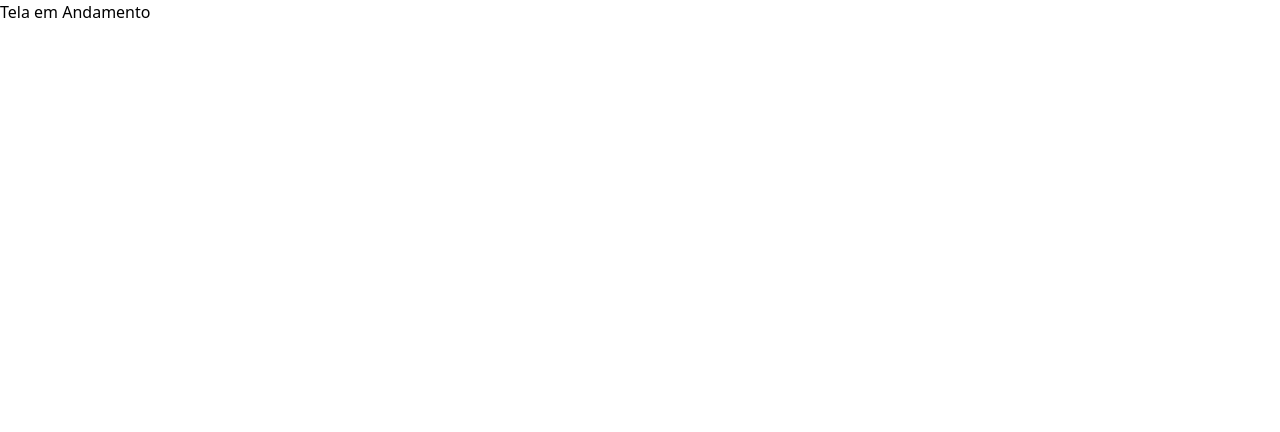
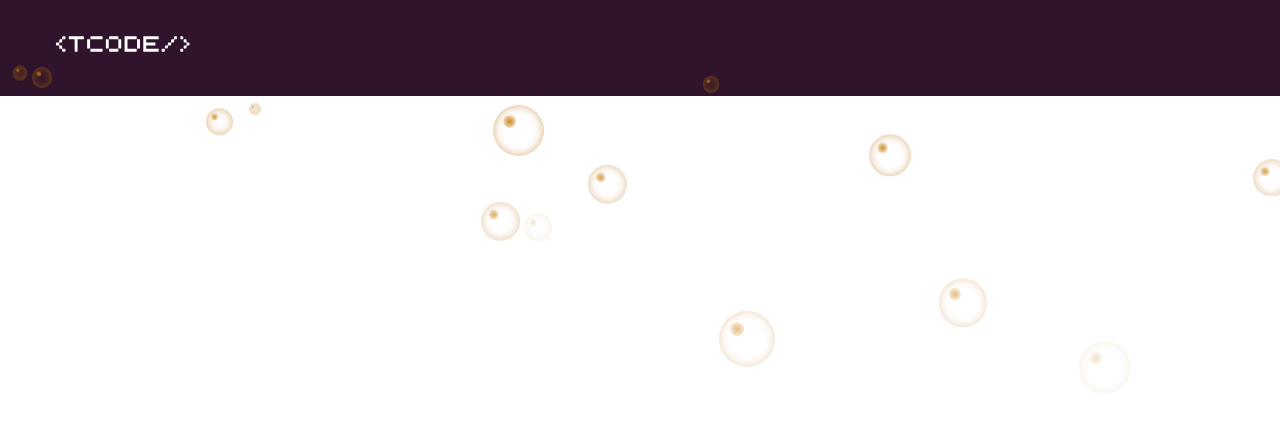
Before and after one commit to Thomgomes/Portfolio_Thom_Gomes, a React (Vite) app: page /projects in a window 1280 px wide. Shown: the top 432 px of the page. Built offline with nearby package versions, Linux system fonts and the light colour scheme.

Commit message:
started all projects page

```diff
--- /dev/null
+++ b/src/container/allProjects/index.jsx
@@ -0,0 +1,9 @@
+import { ProjectsNavbar } from "./navbar"
+
+export const AllProjects = () => {
+  return(
+    <div className="">
+      <ProjectsNavbar/>
+    </div>
+  )
+ }
--- /dev/null
+++ b/src/container/allProjects/navbar/index.jsx
@@ -0,0 +1,25 @@
+import { Link } from "react-router-dom"
+
+import { Bubbles } from "../../../components/navbar/bublles"
+import { LayeredWaves } from "../../../components/navbar/layeredWaves"
+
+import wavesGolden from '../../../assets/layeredWaves/goldenWaves.svg'
+import TcodeLogo from '../../../assets/Thom.Code-_1_.svg'
+
+export const ProjectsNavbar = () => {
+  return(
+    <navbar>
+    <div className=' text-white bg-[#f5fffa0c]'>
+      <LayeredWaves waveName={wavesGolden} />
+      <Bubbles/>
+      <div className="relative container mx-auto px-4 h-24 flex items-center justify-between z-[1]"  id='navbar-view'>
+        <div className="logo">
+          <Link className="login-form-title" to="/home">
+            <img className="lg:w-52 w-40 pt-5" src={TcodeLogo} alt="Thom_Code" />
+          </Link>
+        </div>
+      </div>
+    </div>
+  </navbar>
+  )
+}
--- a/src/pages/allProjects/index.jsx
+++ b/src/pages/allProjects/index.jsx
@@ -1,5 +1,9 @@
+import { AllProjects } from "../../container/allProjects"
+
 export const AllProjectsPage = () => {
   return(
-    <div>Tela em Andamento</div>
+    <div className=" bg-[#250821] font-montserrat overflow-y-hidden text-white">
+      <AllProjects/>
+    </div>
   )
  }
```
Also changed, not shown: src/utils/fixedIcons.js (deleted).
